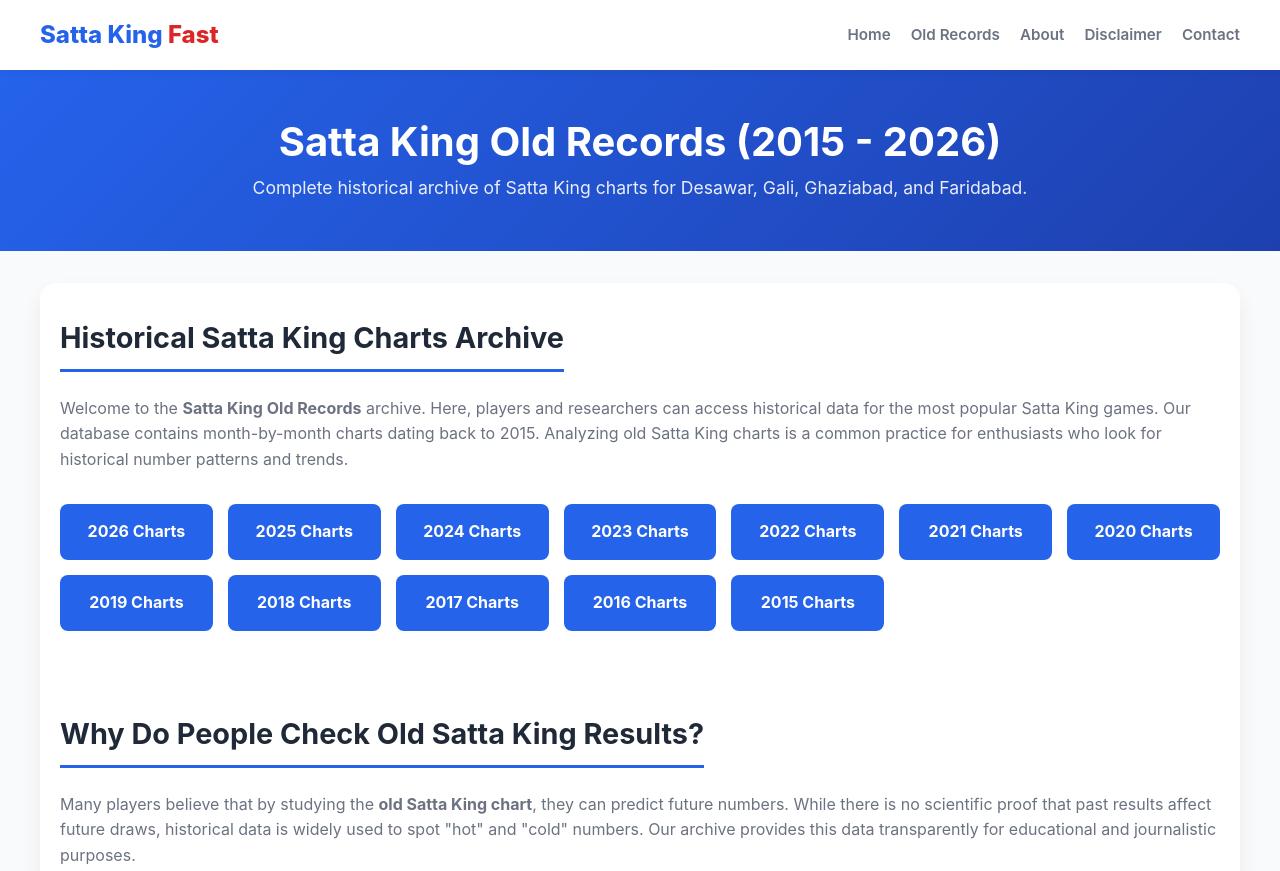
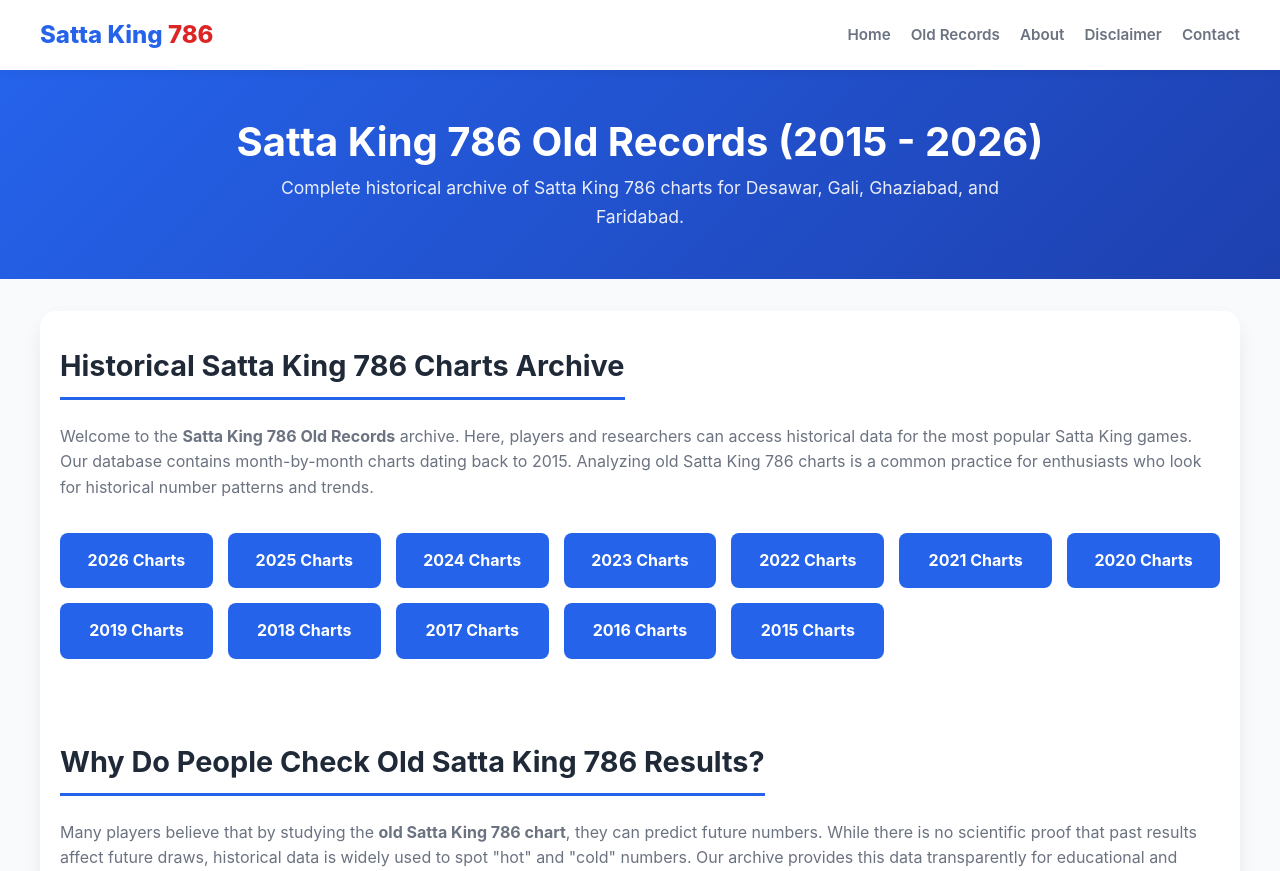
Before and after one commit to Yuvi33/Sattaking786, a plain HTML site: page public/old-records.html in a window 1280 px wide. Shown: the top 871 px of the page. Drawn offline with Linux system fonts and the light colour scheme.

Commit message:
Update old-records.html

```diff
--- a/public/old-records.html
+++ b/public/old-records.html
@@ -3,8 +3,8 @@
 <head>
     <meta charset="UTF-8">
     <meta name="viewport" content="width=device-width, initial-scale=1.0">
-    <title>Satta King Chart 2015 - 2026 | Old Historical Satta Results Archive</title>
-    <meta name="description" content="View complete Satta King old charts from 2015 to 2026. Historical results for Desawar, Gali, Ghaziabad, and Faridabad. Analyze old Satta King records and patterns.">
+    <title>Satta King 786 Chart 2015 - 2026 | Old Historical Satta Results Archive</title>
+    <meta name="description" content="View complete Satta King 786 old charts from 2015 to 2026. Historical results for Desawar, Gali, Ghaziabad, and Faridabad. Analyze old Satta King 786 records and patterns.">
     <meta name="robots" content="index, follow">
     <link rel="canonical" href="https://sattaking786.pages.dev/old-records.html" />
     <link rel="stylesheet" href="css/style.css">
@@ -12,7 +12,7 @@
 <body>
     <header>
         <div class="container navbar">
-            <a href="/" class="logo">Satta King <span>Fast</span></a>
+            <a href="/" class="logo">Satta King <span>786</span></a>
             <nav class="nav-links">
                 <a href="/">Home</a>
                 <a href="/old-records.html">Old Records</a>
@@ -25,15 +25,15 @@
 
     <section class="hero">
         <div class="container">
-            <h1>Satta King Old Records (2015 - 2026)</h1>
-            <p>Complete historical archive of Satta King charts for Desawar, Gali, Ghaziabad, and Faridabad.</p>
+            <h1>Satta King 786 Old Records (2015 - 2026)</h1>
+            <p>Complete historical archive of Satta King 786 charts for Desawar, Gali, Ghaziabad, and Faridabad.</p>
         </div>
     </section>
 
     <main class="container legal-content">
         <section>
-            <h2>Historical Satta King Charts Archive</h2>
-            <p>Welcome to the <strong>Satta King Old Records</strong> archive. Here, players and researchers can access historical data for the most popular Satta King games. Our database contains month-by-month charts dating back to 2015. Analyzing old Satta King charts is a common practice for enthusiasts who look for historical number patterns and trends.</p>
+            <h2>Historical Satta King 786 Charts Archive</h2>
+            <p>Welcome to the <strong>Satta King 786 Old Records</strong> archive. Here, players and researchers can access historical data for the most popular Satta King games. Our database contains month-by-month charts dating back to 2015. Analyzing old Satta King 786 charts is a common practice for enthusiasts who look for historical number patterns and trends.</p>
 
             <div style="display: grid; grid-template-columns: repeat(auto-fill, minmax(150px, 1fr)); gap: 15px; margin: 2rem 0;">
                 <a href="/" style="background: #2563eb; color: white; padding: 15px; text-align: center; border-radius: 8px; text-decoration: none; font-weight: bold;">2026 Charts</a>
@@ -52,8 +52,8 @@
         </section>
 
         <section>
-            <h2>Why Do People Check Old Satta King Results?</h2>
-            <p>Many players believe that by studying the <strong>old Satta King chart</strong>, they can predict future numbers. While there is no scientific proof that past results affect future draws, historical data is widely used to spot "hot" and "cold" numbers. Our archive provides this data transparently for educational and journalistic purposes.</p>
+            <h2>Why Do People Check Old Satta King 786 Results?</h2>
+            <p>Many players believe that by studying the <strong>old Satta King 786 chart</strong>, they can predict future numbers. While there is no scientific proof that past results affect future draws, historical data is widely used to spot "hot" and "cold" numbers. Our archive provides this data transparently for educational and journalistic purposes.</p>
 
             <h3>Games Available in Archive:</h3>
             <ul>
@@ -88,7 +88,7 @@
                 </div>
             </div>
             <div class="footer-bottom">
-                <p>&copy; 2026 Satta King Fast Results. All Rights Reserved.</p>
+                <p>&copy; 2026 Satta King 786. All Rights Reserved.</p>
             </div>
         </div>
     </footer>
```
